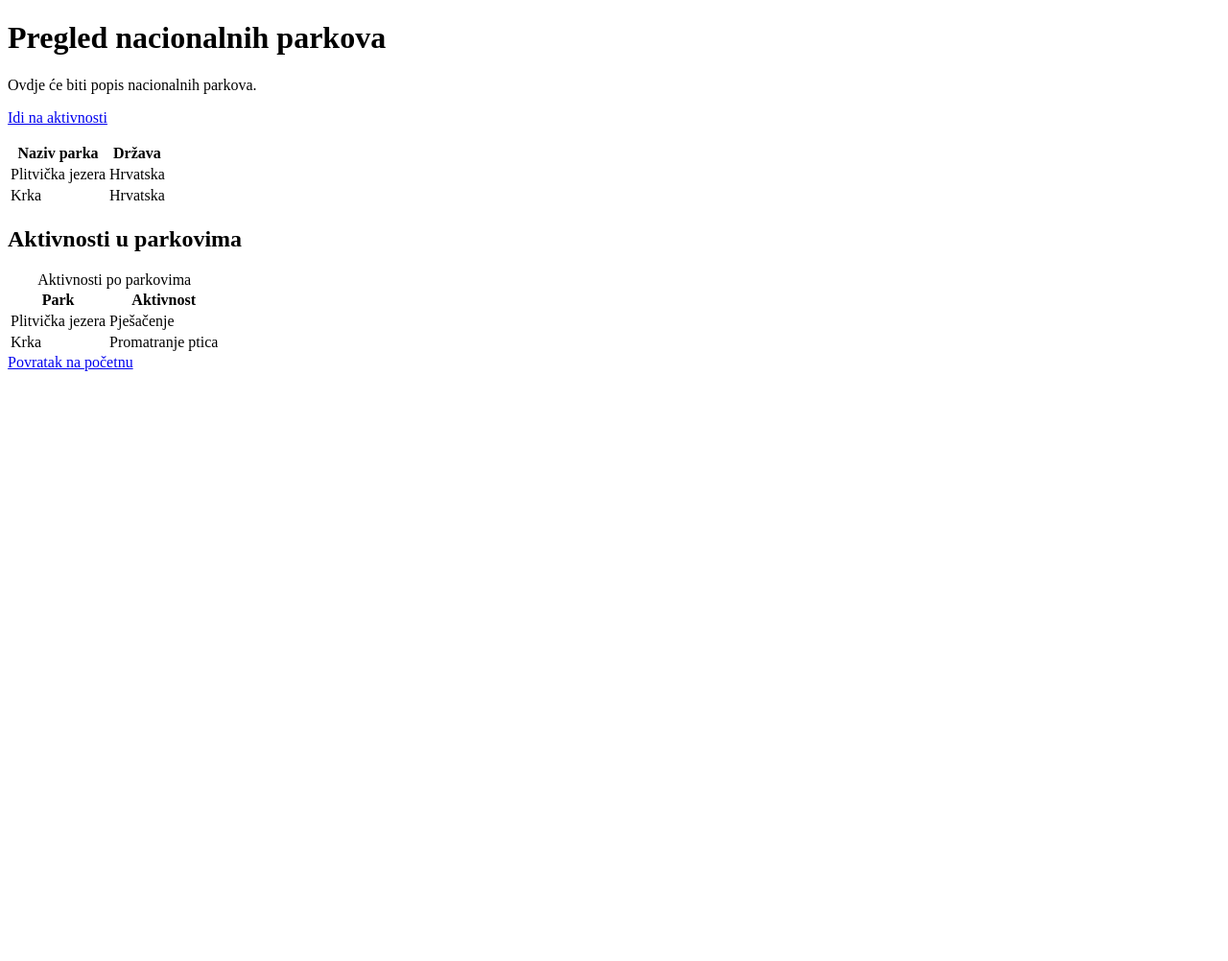
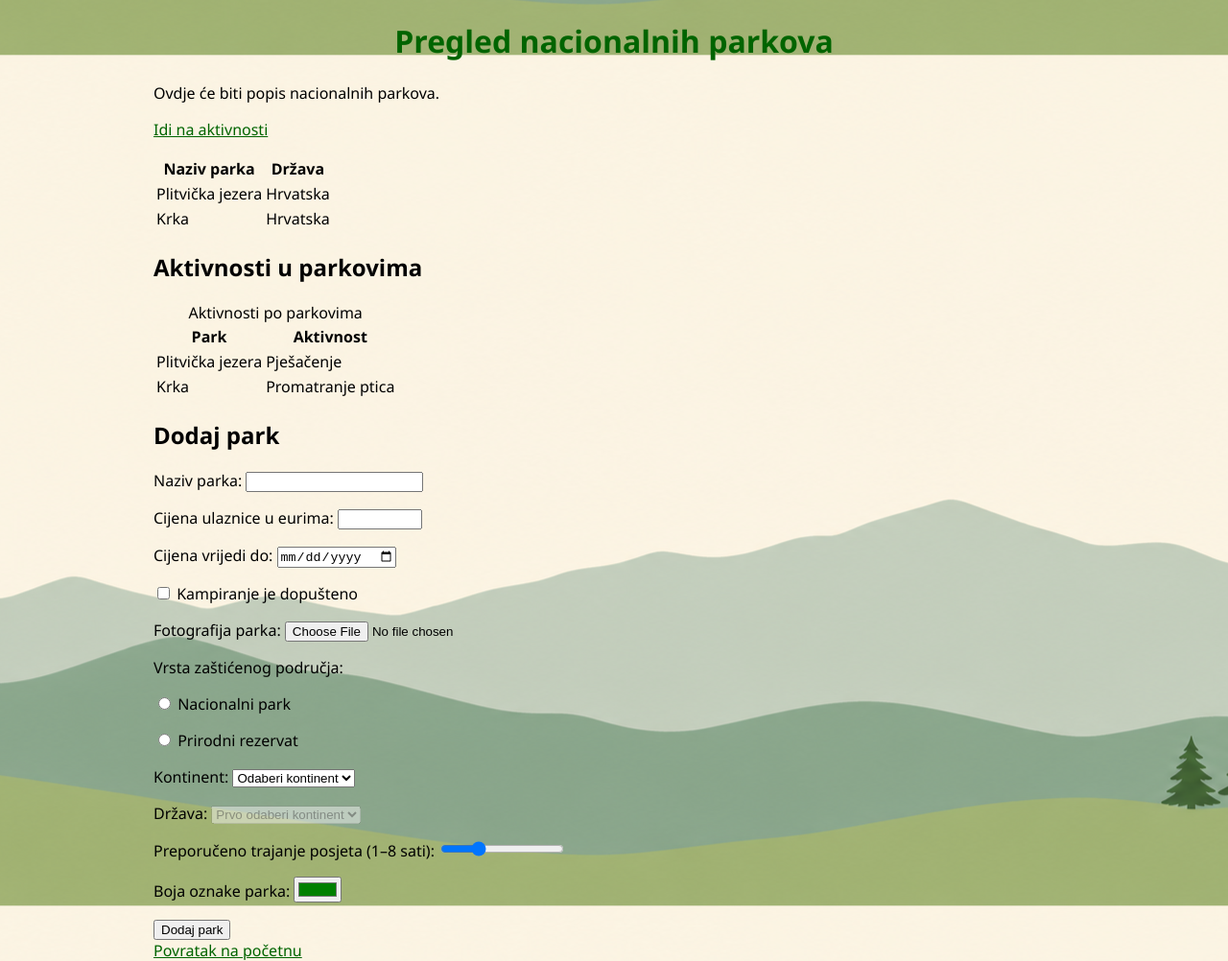
Before and after one commit to mlonca884/algebra, a plain HTML site: page parkovi.html in a window 1280 px wide. Shown: the whole page at 96% size. Before the commit the page ends 800 px from the top, so only its background shows below. Drawn offline with Linux system fonts and the light colour scheme.

Commit message:
Dodaj HTML forme i CSS stilove za katalog parkova

```diff
--- a/parkovi.html
+++ b/parkovi.html
@@ -5,6 +5,8 @@
     <meta charset="UTF-8">
     <meta name="viewport" content="width=device-width, initial-scale=1.0">
     <title>Pregled parkova</title>
+
+    <link rel="stylesheet" href="stil.css">
 </head>
 
 <body>
@@ -37,7 +39,7 @@
 
 
     <table>
-         <caption>Aktivnosti po parkovima</caption>
+        <caption>Aktivnosti po parkovima</caption>
         <thead>
             <tr>
                 <th>Park</th>
@@ -56,6 +58,75 @@
         </tbody>
     </table>
 
+    <h2>Dodaj park</h2>
+
+    <form>
+
+        <input type="hidden" name="vrstaZapisa" value="park">
+
+        <label for="naziv">Naziv parka:</label>
+        <input type="text" id="naziv" name="naziv" required>
+
+        <p>
+            <label for="cijena">Cijena ulaznice u eurima:</label>
+            <input type="number" id="cijena" name="cijena" min="0" max="200" step="0.01" required>
+        </p>
+
+        <p>
+            <label for="vrijediDo">Cijena vrijedi do:</label>
+            <input type="date" id="vrijediDo" name="vrijediDo" required>
+        </p>
+
+        <p>
+            <input type="checkbox" id="kampiranje" name="kampiranje" value="da">
+            <label for="kampiranje">Kampiranje je dopušteno</label>
+        </p>
+
+        <p>
+            <label for="fotografija">Fotografija parka:</label>
+            <input type="file" id="fotografija" name="fotografija">
+        </p>
+
+        <p>Vrsta zaštićenog područja:</p>
+
+        <p>
+            <input type="radio" id="nacionalni" name="vrstaPodrucja" value="nacionalni" required>
+            <label for="nacionalni">Nacionalni park</label>
+        </p>
+
+        <p>
+            <input type="radio" id="rezervat" name="vrstaPodrucja" value="rezervat">
+            <label for="rezervat">Prirodni rezervat</label>
+        </p>
+
+        <p>
+            <label for="kontinent">Kontinent:</label>
+            <select id="kontinent" name="kontinent" required>
+                <option value="">Odaberi kontinent</option>
+                <option value="europa">Europa</option>
+                <option value="afrika">Afrika</option>
+            </select>
+        </p>
+        <p>
+            <label for="drzava">Država:</label>
+            <select id="drzava" name="drzava" required disabled>
+                <option value="">Prvo odaberi kontinent</option>
+            </select>
+        </p>
+
+        <p>
+            <label for="trajanje">Preporučeno trajanje posjeta (1–8 sati):</label>
+            <input type="range" id="trajanje" name="trajanje" min="1" max="8" step="1" value="3">
+        </p>
+
+        <p>
+            <label for="boja">Boja oznake parka:</label>
+            <input type="color" id="boja" name="boja" value="#008000">
+        </p>
+
+        <input type="submit" value="Dodaj park">
+    </form>
+
     <a href="index.html">Povratak na početnu</a>
 </body>
 
--- /dev/null
+++ b/stil.css
@@ -0,0 +1,33 @@
+body {
+    font-family: "Segoe UI", sans-serif;
+    max-width: 960px;
+    margin: 0 auto;
+    /* Centrira blok kad ima slobodnog prostora */
+    padding: 0 16px;
+    /* Ostavlja unutarnji razmak lijevo i desno */
+
+ background-image: url("slike/pozadina-parkovi.png");
+
+    background-position: center;  /* Centrira pozadinsku sliku */
+    background-attachment: fixed; /* Slika ostaje na istom mjestu u prozoru dok pomičeš stranicu */
+}
+
+h1 {
+    color: darkgreen;
+    text-align: center;
+}
+
+a {
+    color: darkgreen;
+}
+
+a:hover {
+    color: black;
+    background-color: #ccc;
+}
+
+img {
+    max-width: 95%;
+    height: auto;
+    border: 5px solid #ccc;
+}
```
Also changed, not shown: index.html (+20 -0 lines), slike/pozadina-parkovi.png (added).
